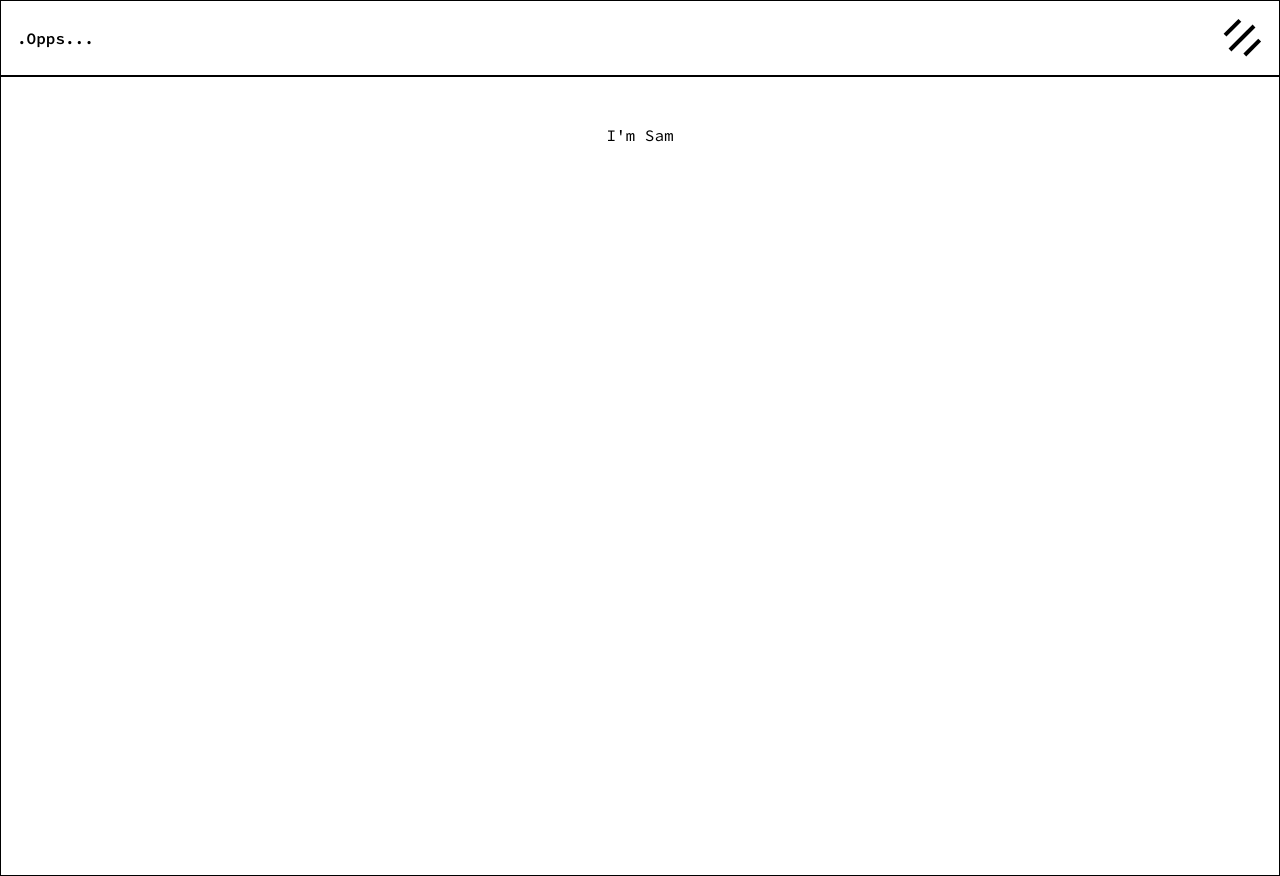
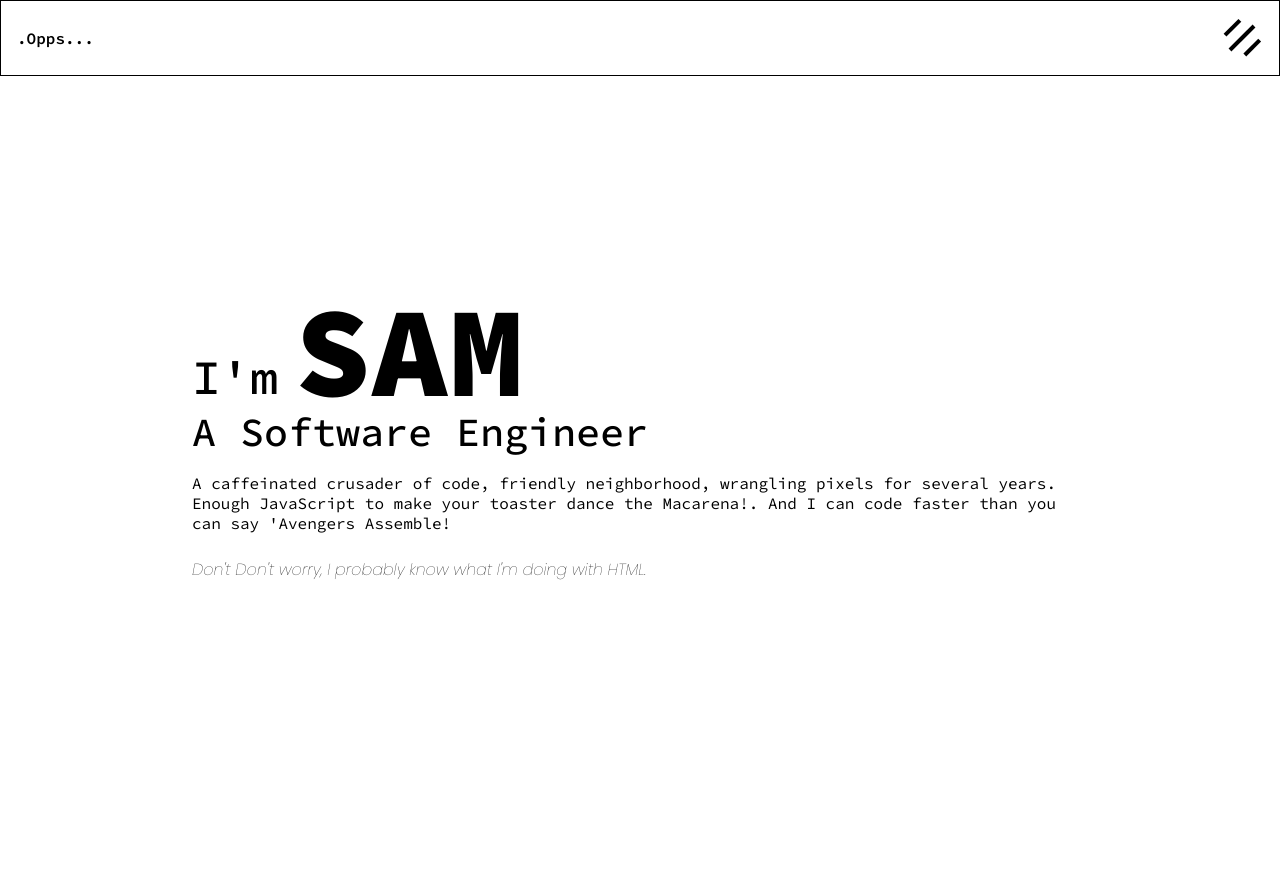
Before and after one commit to phuc-create/me-v3, a React (Create React App) app: page /about-me in a window 1280 px wide. After the commit the page ends 800 px from the top, so only its background shows below. Built offline with nearby package versions, Linux system fonts and the light colour scheme.

Commit message:
added hero landing page

```diff
--- a/src/App.scss
+++ b/src/App.scss
@@ -1,3 +1,5 @@
+@import url('https://fonts.googleapis.com/css2?family=Poppins:ital,wght@0,100;0,200;0,300;0,400;0,500;0,600;0,700;0,800;0,900;1,100;1,200;1,300;1,400;1,500;1,600;1,700;1,800;1,900&display=swap');
+
 * {
   margin: 0;
   padding: 0;
@@ -6,6 +8,7 @@
 
 body {
   position: relative;
+  font-family: "Poppins", sans-serif;
 }
 
 .App {
@@ -13,7 +16,7 @@ body {
   width: 100%;
   height: 100%;
   position: relative;
-  padding-top: 4.75rem;
+  z-index: 1;
 }
 
 .App-logo {
@@ -51,3 +54,111 @@ body {
     transform: rotate(360deg);
   }
 }
+
+.poppins-thin {
+  font-family: "Poppins", sans-serif;
+  font-weight: 100;
+  font-style: normal;
+}
+
+.poppins-extralight {
+  font-family: "Poppins", sans-serif;
+  font-weight: 200;
+  font-style: normal;
+}
+
+.poppins-light {
+  font-family: "Poppins", sans-serif;
+  font-weight: 300;
+  font-style: normal;
+}
+
+.poppins-regular {
+  font-family: "Poppins", sans-serif;
+  font-weight: 400;
+  font-style: normal;
+}
+
+.poppins-medium {
+  font-family: "Poppins", sans-serif;
+  font-weight: 500;
+  font-style: normal;
+}
+
+.poppins-semibold {
+  font-family: "Poppins", sans-serif;
+  font-weight: 600;
+  font-style: normal;
+}
+
+.poppins-bold {
+  font-family: "Poppins", sans-serif;
+  font-weight: 700;
+  font-style: normal;
+}
+
+.poppins-extrabold {
+  font-family: "Poppins", sans-serif;
+  font-weight: 800;
+  font-style: normal;
+}
+
+.poppins-black {
+  font-family: "Poppins", sans-serif;
+  font-weight: 900;
+  font-style: normal;
+}
+
+.poppins-thin-italic {
+  font-family: "Poppins", sans-serif;
+  font-weight: 100;
+  font-style: italic;
+}
+
+.poppins-extralight-italic {
+  font-family: "Poppins", sans-serif;
+  font-weight: 200;
+  font-style: italic;
+}
+
+.poppins-light-italic {
+  font-family: "Poppins", sans-serif;
+  font-weight: 300;
+  font-style: italic;
+}
+
+.poppins-regular-italic {
+  font-family: "Poppins", sans-serif;
+  font-weight: 400;
+  font-style: italic;
+}
+
+.poppins-medium-italic {
+  font-family: "Poppins", sans-serif;
+  font-weight: 500;
+  font-style: italic;
+}
+
+.poppins-semibold-italic {
+  font-family: "Poppins", sans-serif;
+  font-weight: 600;
+  font-style: italic;
+}
+
+.poppins-bold-italic {
+  font-family: "Poppins", sans-serif;
+  font-weight: 700;
+  font-style: italic;
+}
+
+.poppins-extrabold-italic {
+  font-family: "Poppins", sans-serif;
+  font-weight: 800;
+  font-style: italic;
+}
+
+.poppins-black-italic {
+  font-family: "Poppins", sans-serif;
+  font-weight: 900;
+  font-style: italic;
+}
--- a/src/components/Section/Section.tsx
+++ b/src/components/Section/Section.tsx
@@ -1,10 +1,13 @@
 import React from 'react'
 import './styles.scss'
+import classNames from 'classnames'
 interface SectionProps {
   children?: React.ReactNode
+  className?: string
 }
-const Section: React.FC<SectionProps> = ({ children }) => {
-  return <section className="section-wrap">{children}</section>
+const Section: React.FC<SectionProps> = ({ children, className }) => {
+  const cls = classNames('section-wrap', className)
+  return <section className={cls}>{children}</section>
 }
 
 export default Section
--- a/src/components/Section/styles.scss
+++ b/src/components/Section/styles.scss
@@ -2,7 +2,6 @@
   width: 100%;
   height: 100vh;
   position: relative;
-  padding: 3rem 5rem 0rem 5rem;
-  border: 1px solid #000000; //test
+  padding: 3rem 5rem;
 
 }
--- a/src/pages/Hero/Hero.tsx
+++ b/src/pages/Hero/Hero.tsx
@@ -1,10 +1,26 @@
 import React from 'react'
 import { Section } from '../../components'
+import './styles.scss'
 
 const Hero = () => {
   return (
-    <Section>
-      <span>I'm Sam</span>
+    <Section className="hero">
+      <div className="text-wrapper">
+        <div className="text-wrapper-group">
+          <span className="prefix">I'm</span> {'   '}
+          <span className="name">Sam</span>
+        </div>
+        <span className="job">A Software Engineer</span>
+        <p className="pharagraph">
+          A caffeinated crusader of code, friendly neighborhood, wrangling
+          pixels for several years. Enough JavaScript to make your toaster dance
+          the Macarena!. And I can code faster than you can say 'Avengers
+          Assemble!
+        </p>
+        <span className="poppins-thin-italic help-text">
+          Don't Don't worry, I probably know what I'm doing with HTML.
+        </span>
+      </div>
     </Section>
   )
 }
--- /dev/null
+++ b/src/pages/Hero/styles.scss
@@ -0,0 +1,48 @@
+.hero {
+  display: flex;
+  height: calc(100vh - 4.75rem);
+}
+
+.text-wrapper {
+  padding: 10%;
+  display: flex;
+  justify-content: center;
+  flex-direction: column;
+  margin: 0 auto;
+
+  &-group {
+    display: flex;
+    align-items: flex-end;
+
+    .prefix {
+      font-size: 3rem;
+      font-weight: 500;
+    }
+
+    .name {
+      font-size: 8rem;
+      font-weight: 800;
+      line-height: 7rem;
+      margin-left: 1rem;
+      text-transform: uppercase;
+    }
+  }
+
+  .job {
+    display: flex;
+    flex-direction: column;
+    font-size: 2.5rem;
+    font-weight: 500;
+    text-align: left;
+  }
+
+  .pharagraph {
+    margin-top: 1rem;
+    text-align: left;
+  }
+
+  .help-text {
+    margin-top: 1.5rem;
+    text-align: left;
+  }
+}
--- a/src/pages/Nav/Nav.tsx
+++ b/src/pages/Nav/Nav.tsx
@@ -2,7 +2,7 @@ import React, { useState } from 'react'
 import './styles.scss'
 import { menu } from './constants'
 import Bar from './components/Bar'
-import { Button } from '../../components'
+import { Button, Portal } from '../../components'
 import WindowOverlay from './components/WindowOverlay'
 import classNames from 'classnames'
 import { useGSAP } from '@gsap/react'
@@ -14,8 +14,12 @@ const Nav = () => {
     open: active
   })
 
+  const menucls = classNames('menu', { active: active })
+
   return (
-    <nav className="menu">
+    <Portal container={document.getElementById('root')}>
+      <div className="placeholder"></div>
+      <nav className={menucls}>
         <Bar active={active} handleCloseOpen={handleCloseOpen} />
         <WindowOverlay active={active} />
         <div className={cls} id="menu">
@@ -34,6 +38,7 @@ const Nav = () => {
           })}
         </div>
       </nav>
+    </Portal>
   )
 }
 
--- a/src/pages/Nav/components/WindowOverlay/styles.scss
+++ b/src/pages/Nav/components/WindowOverlay/styles.scss
@@ -12,7 +12,7 @@
   // transform: rotate(-45deg);
   scale: 2;
   overflow: hidden;
-  z-index: inherit;
+  z-index: -100;
 
   .overlay {
     position: absolute;
@@ -22,6 +22,7 @@
     opacity: 1;
     // top
     transform: rotate(-45deg) translateY(-200%);
+    z-index: 1;
 
     // middle
     &:nth-child(2) {
--- a/src/pages/Nav/styles.scss
+++ b/src/pages/Nav/styles.scss
@@ -2,9 +2,14 @@
 @use "../../scss/mixin.scss" as *;
 @use "../../scss/responsive.scss" as *;
 
+.placeholder {
+  width: 100%;
+  height: 4.75rem;
+}
+
 .menu {
   // opacity: 0;
-  z-index: -10;
+  z-index: 1;
   position: absolute;
   top: 0;
   left: 0;
@@ -41,6 +46,7 @@
       // transition-delay: all 0.4s 0.1s cubic-bezier(.55, 0, .1, 1);
       transform: translateY(0px);
       opacity: 1;
+      z-index: 3;
     }
   }
 
```
Lines whose indentation alone changed are shown as unchanged.
